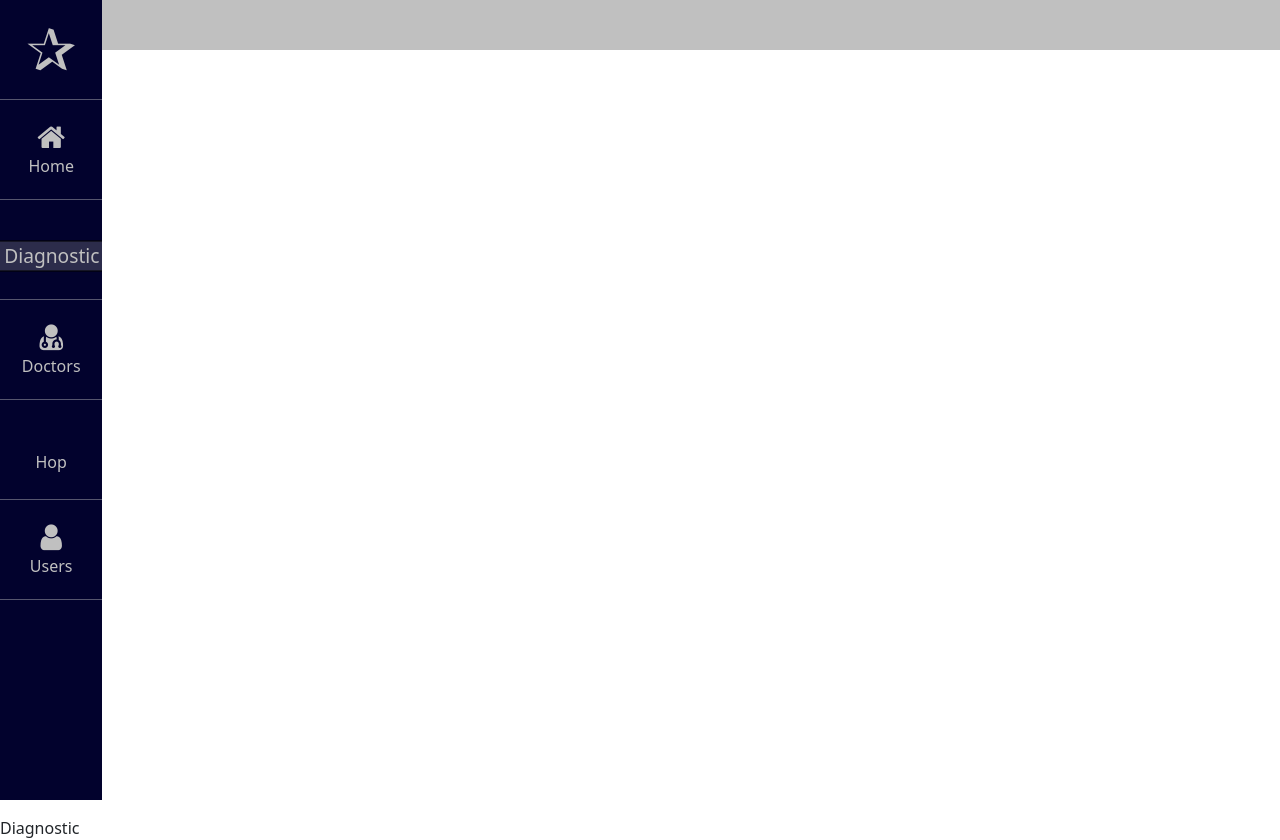
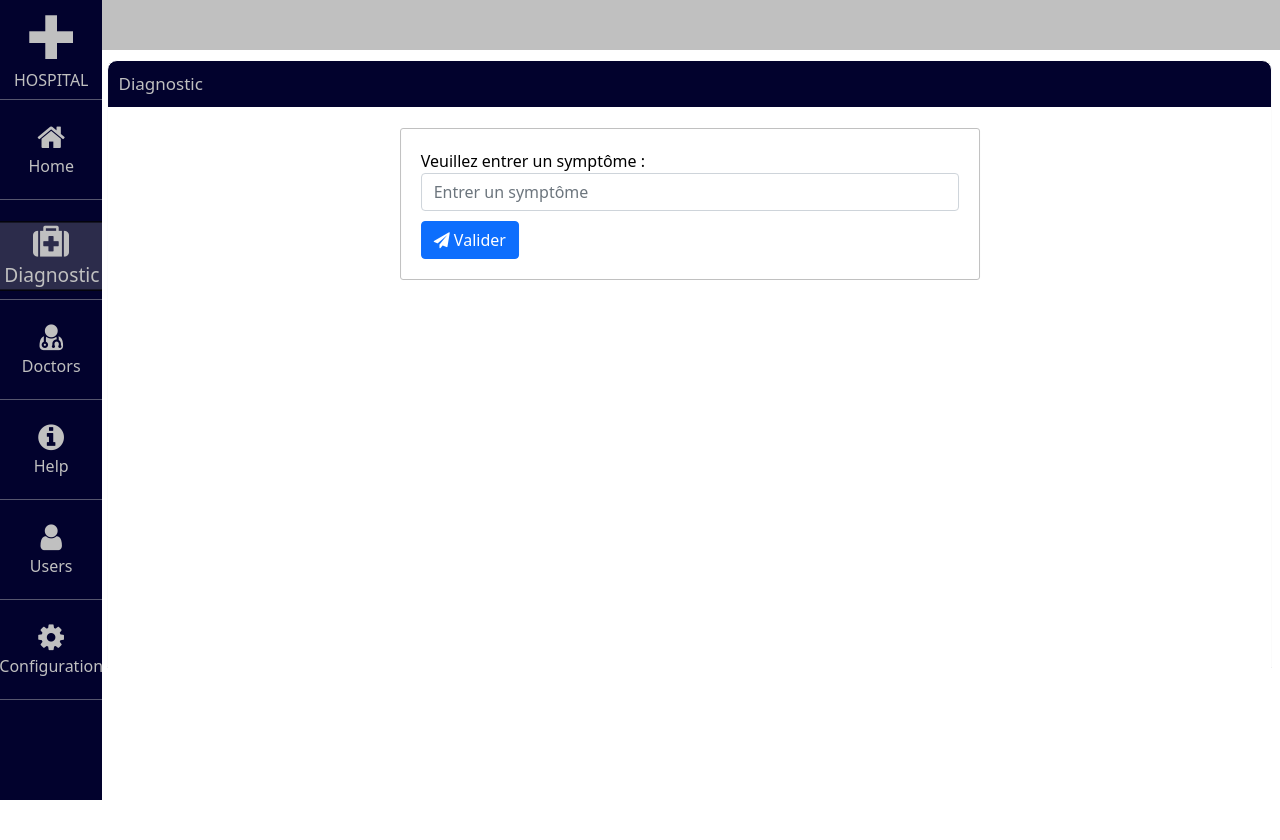
Before and after one commit to StephaneCash/Diagnostic_Intelligent, a React (Create React App) app: page /Diagnostic in a window 1280 px wide. After the commit the page ends 800 px from the top, so only its background shows below. Built offline with nearby package versions, Linux system fonts and the light colour scheme.

Commit message:
Diagnostic

```diff
--- a/src/App.js
+++ b/src/App.js
@@ -9,7 +9,7 @@ import React, { Component } from 'react'
 export default class App extends Component {
 
   state = {
-    login: "okende",
+    login: "okenhde",
     password: ""
   }
 
@@ -18,7 +18,7 @@ export default class App extends Component {
       <div className="app">
 
         {
-          (this.state.login === "okdende") ?
+          (this.state.login === "okende") ?
             (
               <div>
                 <Connexion />
--- /dev/null
+++ b/src/css/Diagnostic.css
@@ -0,0 +1,41 @@
+.diagnostic {
+    position: absolute;
+    top: 45px;
+    transform: translateX(-20%);
+    left: 26.6%;
+    width: 91%;
+    border: 1px solid white;
+    background-color: #02022d;
+    margin: auto;
+    display: block;
+    margin-top: 15px;
+    border-top-left-radius: 10px;
+    border-top-right-radius: 10px;
+    color: silver;
+}
+
+.diagnostic .title {
+    padding: 10px;
+    font-size: 17px;
+}
+
+.diagnostic .contentDiagnostic {
+    border: 1px solid white;
+    height: 70vh;
+    background-color: white;
+}
+
+.form{
+    padding: 20px;
+    width: 50%;
+    margin: auto;
+    border: 1px solid silver;
+    margin-top: 20px;
+    border-radius: 3px;
+    height: auto;
+    color: black;
+}
+
+.buttonDiagnostic{
+    margin-top: 10px;
+}
--- a/src/css/MainContainer.css
+++ b/src/css/MainContainer.css
@@ -102,9 +102,15 @@ h1 {
 
 table td, table th {
     color: rgb(46, 46, 54);
+    width: 23%;
+    margin: auto;
 }
 
 table tr th {
     color: rgba(0, 0, 0, 0.76);
     background-color: silver;
 }
+
+.buttonC{
+    margin-right: 5px;
+}
--- a/src/css/Menu.css
+++ b/src/css/Menu.css
@@ -5,8 +5,6 @@ ul {
   width: 8%;
   padding: 0;
   height: 100vh;
-    min-width: 100px;
-    max-width: 300px;
 }
 
 li {
@@ -32,7 +30,7 @@ a {
   color: silver;
 }
 
-a:hover{
+a:hover {
   color: white;
   text-decoration: none;
   letter-spacing: 1px;
@@ -47,7 +45,7 @@ a:hover{
   border-radius: 120px;
 }
 
-.active{
+.active {
   border: 1px solid black;
   padding: 10px;
   margin-top: 12px;
@@ -62,7 +60,7 @@ a:hover{
   transition: 0.9s;
 }
 
-#partT::before{
-    content: "\2730";
+#partT::before {
+  content: "\271A";
   font-size: 60px;
 }
--- /dev/null
+++ b/src/dialog/EditMaladie.js
@@ -0,0 +1,50 @@
+import React, { useState } from 'react';
+import { Modal } from 'react-bootstrap';
+import "../css/NewMaladie.css";
+
+const EditMaladie = (props) =>{
+  return(
+      <div>
+      <>
+          <div className='newMaladie1'>
+              <Modal animation={false} className="newMaladie1" show={props.show} onHide={props.handleClose} backdrop="static" keyboard={false} onHide={props.handleClose}>
+                  <Modal.Header closeButton>
+                      <Modal.Title><div className="title d-flex">
+                          <i className="fa fa-plus editD" aria-hidden="true"></i>
+                          Editer Maladie
+                      </div></Modal.Title>
+                  </Modal.Header>
+                  <Modal.Body>
+                      <form className='col-12 '>
+                          <div className="form-group">
+                              <label>Nom :</label>
+                              <input type="text" placeholder="nom" className='form-control' />
+                          </div>
+                          <div className="form-group">
+                              <label>Type :</label>
+                              <select className="form-control">
+                                  <option>-- Select --</option>
+                                  <option>Virus</option>
+                                  <option>Pandémie</option>
+                              </select>
+                          </div>
+                          <div className="form-group">
+                              <label>Symptômes :</label>
+                              <input type="text" placeholder="Symptômes" className='form-control' />
+                          </div>
+                      </form>
+                  </Modal.Body>
+                  <Modal.Footer className="">
+                      <div className="buttonNewMaladie1">
+
+                      </div>
+                      <button type="submit" className="btn btn-primary buttonNewMaladie">Valider</button>
+                  </Modal.Footer>
+              </Modal>
+          </div>
+      </>
+      </div>
+  )
+}
+
+export default EditMaladie;
--- a/src/views/Diagnostic.js
+++ b/src/views/Diagnostic.js
@@ -1,9 +1,19 @@
 import React from 'react'
+import "../css/Diagnostic.css";
 
 function Diagnostic() {
     return (
-        <div>
-            Diagnostic
+        <div className="diagnostic">
+            <div className="title">Diagnostic</div>
+            <div className="contentDiagnostic">
+                <form className="form">
+                    <label >Veuillez entrer un symptôme : </label>
+                    <input type="text" placeholder="Entrer un symptôme" className="form-control" required/>
+                    <button className="btn btn-primary buttonDiagnostic">
+                            <span className="fa fa-send"></span> Valider
+                    </button>
+                </form>
+            </div>
         </div>
     )
 }
--- a/src/views/Doctors.js
+++ b/src/views/Doctors.js
@@ -3,7 +3,7 @@ import React from 'react'
 function Doctors() {
 
     let tdActive = document.getElementById('');
-    const onMouseOver = () =>{
+    const onMouseOver = () => {
 
     }
     return (
@@ -32,7 +32,7 @@ function Doctors() {
                             <th scope="col">N°</th>
                             <th scope="col">Noms</th>
                             <th scope="col">Spécialité</th>
-                                <th scope="col" style={{ width:'16%'}}>Actions</th>
+                            <th scope="col" style={{ width: '16%' }}>Actions</th>
                         </tr>
                     </thead>
                     <tbody>
@@ -41,6 +41,7 @@ function Doctors() {
                             <td>Franc Mula</td>
                             <td>Otto</td>
                             <td>
+                                <button className='buttonC btn btn-success' type="submit">Contacter</button>
                                 <button type="submit" className='btn btn-primary'>Modifier</button>
                                 <button className='buttonS btn btn-danger' type="submit">Supprimer</button>
                             </td>
--- a/src/views/Menu.js
+++ b/src/views/Menu.js
@@ -7,7 +7,7 @@ function Menu() {
     return (
         <div className="menu">
             <ul>
-                <li><i id="partT" className="IconHome fa fa-stethoscope"></i> </li>
+                <li><i id="partT" className="IconHome fa fa-stethoscope"></i> HOSPITAL </li>
 
                 <li>
                     <NavLink to="/Maladies">
@@ -18,7 +18,8 @@ function Menu() {
                     </NavLink>
                 </li>
                 <li>
-                    <NavLink to="/Diagnostic">Diagnostic</NavLink></li>
+                    <NavLink to="/Diagnostic"><center><i className="IconHome fa fa-medkit"></i></center> Diagnostic </NavLink>
+                </li>
                 <li>
                     <NavLink to="/Doctors">
                         <center>
@@ -28,7 +29,7 @@ function Menu() {
                     </NavLink>
                 </li>
                 <li>
-                    <NavLink to="/Hop"><center><i className="IconHome fa fa-hospital"></i></center>Hop</NavLink>
+                    <NavLink to="/Hop"><center><i className="IconHome fa fa-info-circle"></i></center>Help</NavLink>
                 </li>
 
                 <li>
@@ -39,6 +40,14 @@ function Menu() {
                         Users
                     </NavLink>
                 </li>
+                <li>
+                    <NavLink to="/configuration">
+                        <center>
+                            <i className="IconHome fa fa-gear"></i>
+                        </center>
+                        Configuration
+                    </NavLink>
+                </li>
             </ul>
         </div>
     )
```
Also changed, not shown: src/views/Maladies.js (+46 -34 lines). Lines whose indentation alone changed are shown as unchanged.
